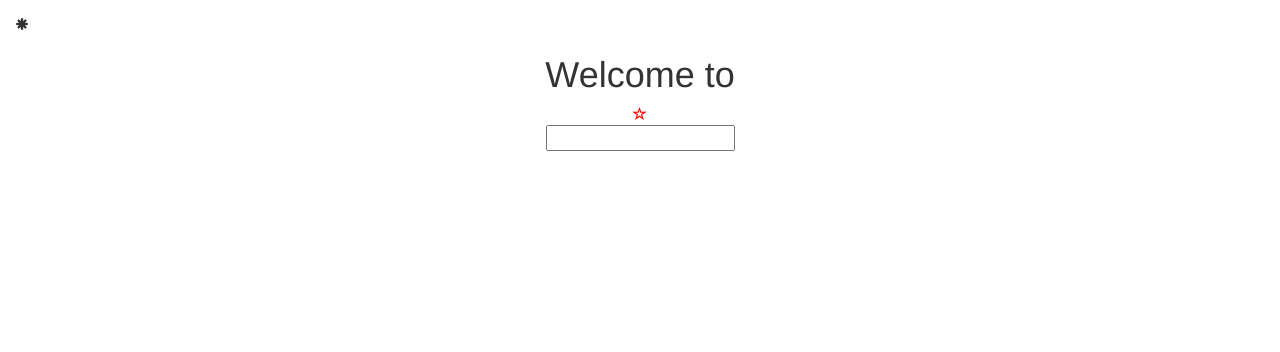
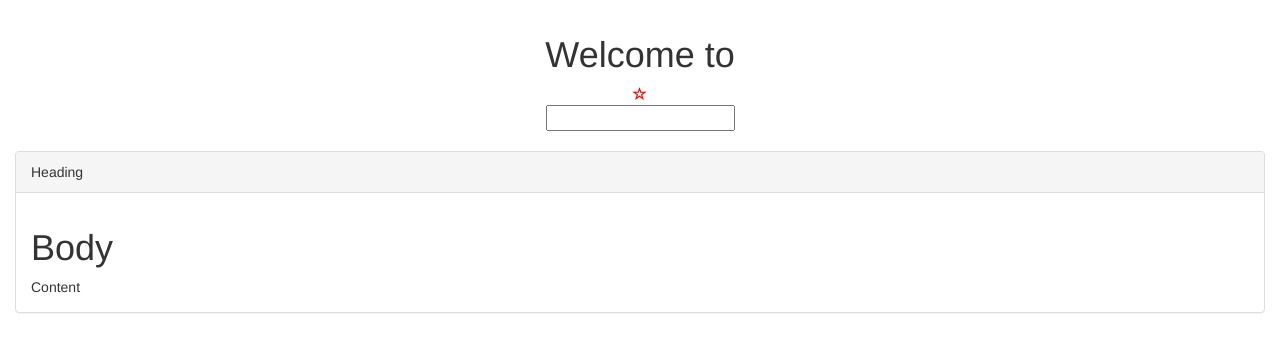
Before and after one commit to percy0890/Reusable-components, an Angular app: page / in a window 1280 px wide. Shown: the top 352 px of the page. Built offline with nearby package versions, Linux system fonts and the light colour scheme.

Commit message:
ng-content concept

```diff
--- a/src/app/app.component.html
+++ b/src/app/app.component.html
@@ -1,6 +1,13 @@
-<span class="glyphicon glyphicon-asterisk"></span>
 <app-favorite
   [isFavorite]="post.isFavorite"
   (change)="onFavoriteChanged($event)">
 </app-favorite>
 <app-tile-casing></app-tile-casing>
+
+<app-panel>
+  <div class="heading">Heading</div>
+  <div class="body">
+    <h1>Body</h1>
+    <span>Content</span>
+  </div>
+</app-panel>
--- a/src/app/app.module.ts
+++ b/src/app/app.module.ts
@@ -6,6 +6,7 @@
 import { FavoriteComponent } from './favorite/favorite.component';
 import { TileCasingComponent } from './tile-casing/tile-casing.component';
 import { TitleCasePipe } from './title-case.pipe';
+import { PanelComponent } from './panel/panel.component';
 
 
 @NgModule({
@@ -13,7 +14,8 @@
     AppComponent,
     FavoriteComponent,
     TileCasingComponent,
-    TitleCasePipe
+    TitleCasePipe,
+    PanelComponent
   ],
   imports: [
     BrowserModule,
--- /dev/null
+++ b/src/app/panel/panel.component.html
@@ -0,0 +1,8 @@
+<div class="panel panel-default">
+  <div class="panel-heading">
+    <ng-content select=".heading"></ng-content>
+  </div>
+  <div class="panel-body">
+      <ng-content select=".body"></ng-content>
+  </div>
+</div>
--- /dev/null
+++ b/src/app/panel/panel.component.ts
@@ -0,0 +1,15 @@
+import { Component, OnInit } from '@angular/core';
+
+@Component({
+  selector: 'app-panel',
+  templateUrl: './panel.component.html',
+  styleUrls: ['./panel.component.css']
+})
+export class PanelComponent implements OnInit {
+
+  constructor() { }
+
+  ngOnInit() {
+  }
+
+}
```
Also changed, not shown: src/app/panel/panel.component.css (added), 2 other files (tests, documents, lock files or other folders).
